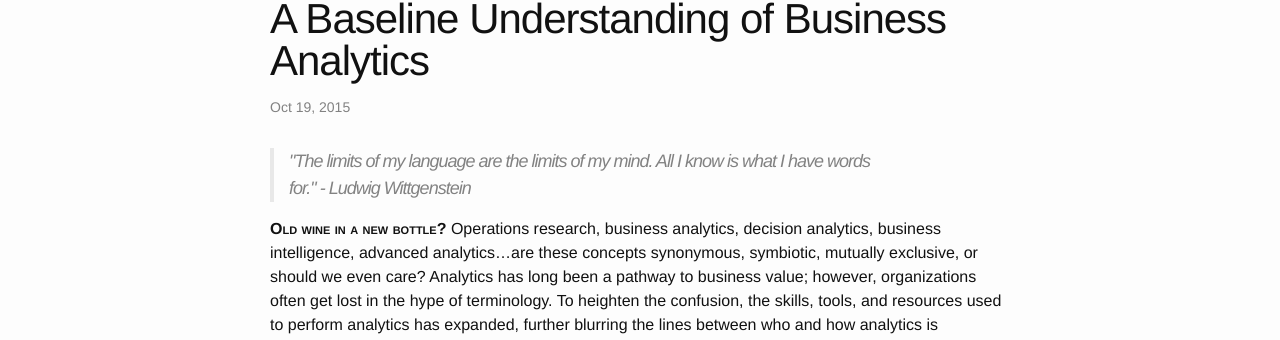
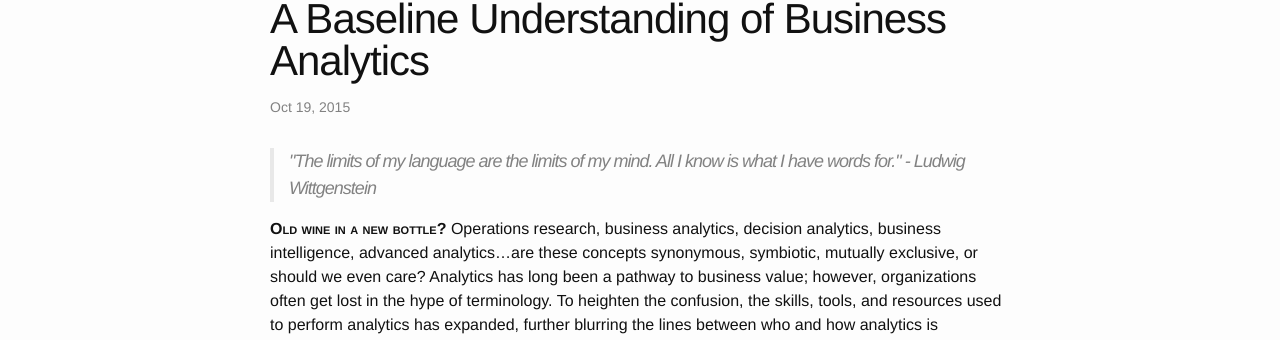
Before and after one commit to bradleyboehmke/bradleyboehmke, a Jekyll site: the page built from _posts/2015-12-28-a-baseline-understanding-of-business-analytics.md, in a window 1280 px wide. Shown: the part 94-434 px from the top of the page. Built offline with Jekyll 4.4.1, drawn with Linux system fonts in a browser that asks for light colours.

Commit message:
Update 2015-12-28-a-baseline-understanding-of-business-analytics.md

```diff
--- a/_posts/2015-12-28-a-baseline-understanding-of-business-analytics.md
+++ b/_posts/2015-12-28-a-baseline-understanding-of-business-analytics.md
@@ -13,7 +13,7 @@ tags: [business analytics]
 </style>
 
 
-<blockquote style="width:600px;">
+<blockquote>
 <em>"The limits of my language are the limits of my mind.  All I know is what I have words for."</em> - Ludwig Wittgenstein
 </blockquote>
 
```
